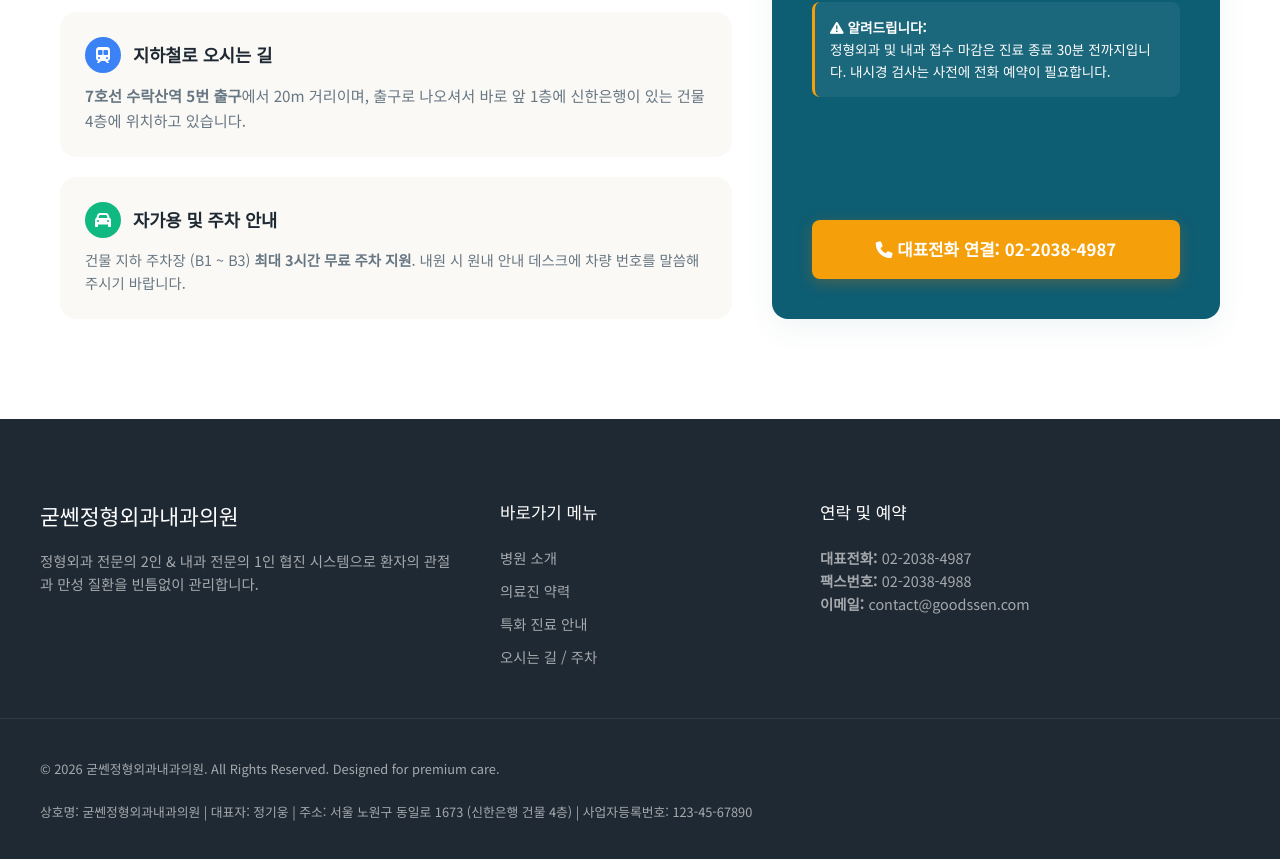
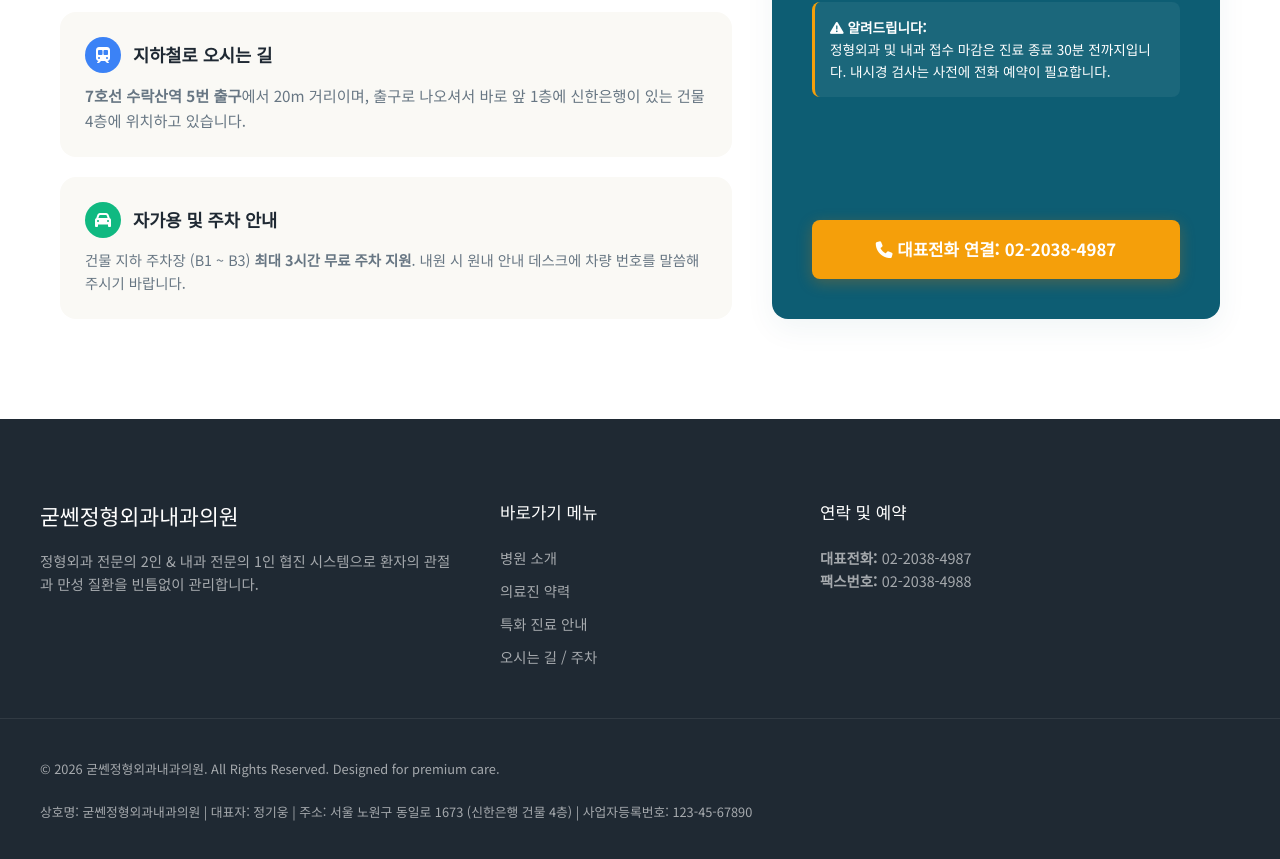
Before and after one commit to cholinus-OS/goodssen, a Next.js app: page / in a window 1280 px wide. Shown: the part 5242-6101 px from the top of the page. Built offline with nearby package versions, Linux system fonts and the light colour scheme.

Commit message:
feat: 하단 푸터(Footer)에서 이메일 주소 정보 삭제

```diff
--- a/src/components/Footer.tsx
+++ b/src/components/Footer.tsx
@@ -24,7 +24,6 @@ export default function Footer() {
             <h4>연락 및 예약</h4>
             <p><strong>대표전화:</strong> 02-2038-4987</p>
             <p><strong>팩스번호:</strong> 02-2038-4988</p>
-            <p><strong>이메일:</strong> contact@goodssen.com</p>
           </div>
         </div>
       </div>
```
